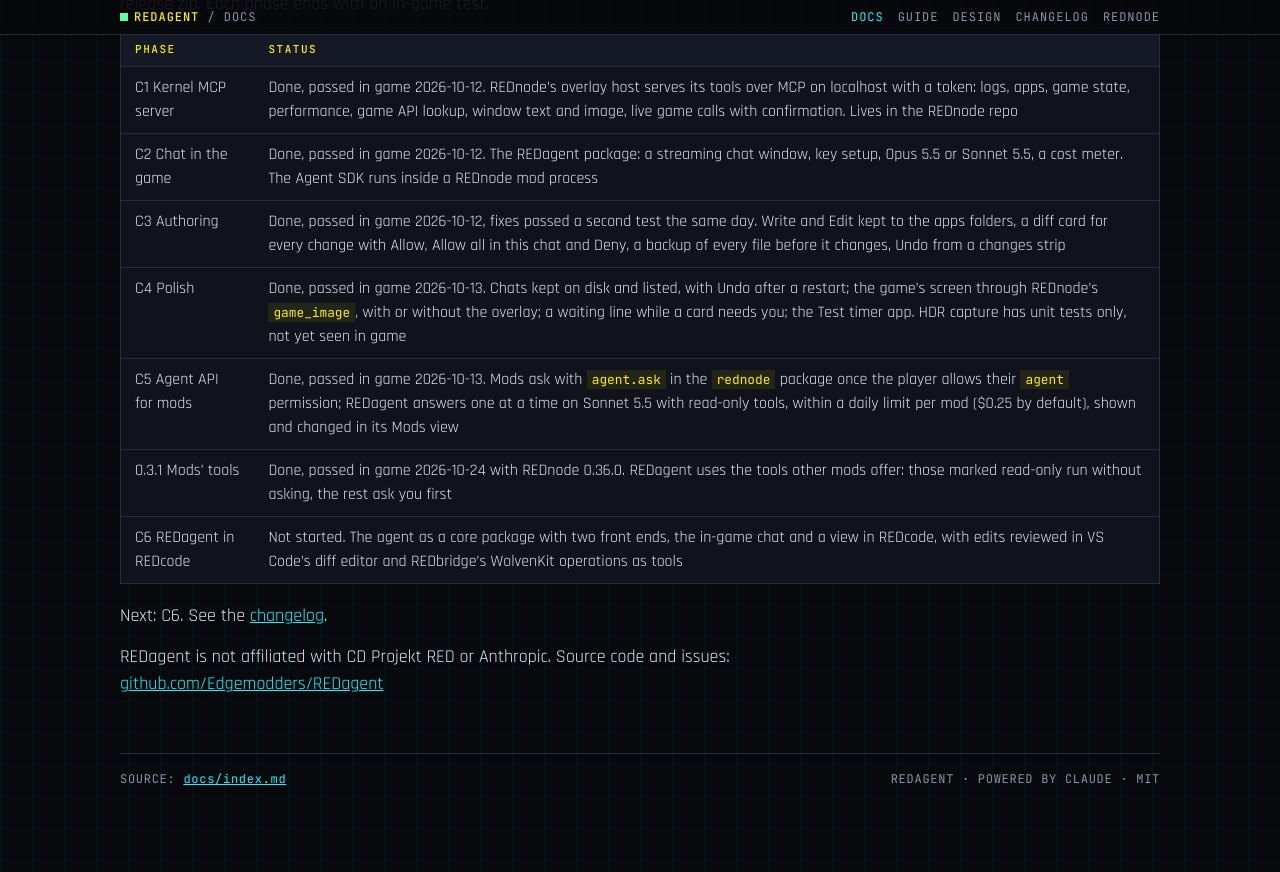
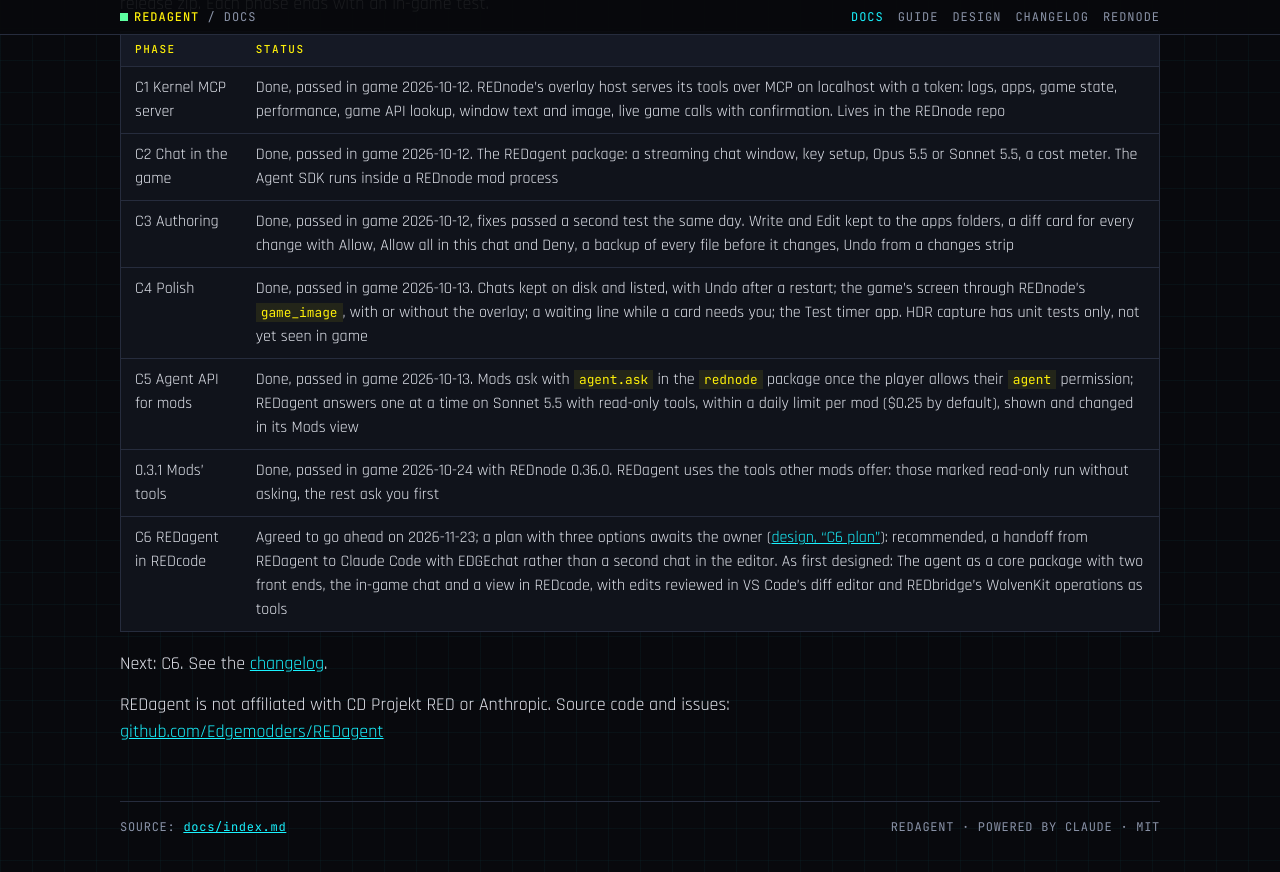
Before and after one commit to Edgemodders/REDagent, a Jekyll site: the page built from docs/index.md, in a window 1280 px wide and 900 px high, scrolled down 740 px. Shown: the top 872 px of the window. Built offline with Jekyll 4.4.1, drawn with Linux system fonts in a browser that asks for light colours; our own code applies the rules of GitHub Pages for plain Markdown files.

Commit message:
C6 plan: what REDagent in REDcode adds beside EDGEchat, three options (B recommended)
Co-Authored-By: Claude Opus 5.5 <noreply@anthropic.com>

```diff
--- a/docs/index.md
+++ b/docs/index.md
@@ -21,7 +21,7 @@ As of 2026-10-25. **REDagent 0.3.2 was released on 2026-10-25** on [GitHub](http
 | C4 Polish | Done, passed in game 2026-10-13. Chats kept on disk and listed, with Undo after a restart; the game's screen through REDnode's `game_image`, with or without the overlay; a waiting line while a card needs you; the Test timer app. HDR capture has unit tests only, not yet seen in game |
 | C5 Agent API for mods | Done, passed in game 2026-10-13. Mods ask with `agent.ask` in the `rednode` package once the player allows their `agent` permission; REDagent answers one at a time on Sonnet 5.5 with read-only tools, within a daily limit per mod ($0.25 by default), shown and changed in its Mods view |
 | 0.3.1 Mods' tools | Done, passed in game 2026-10-24 with REDnode 0.36.0. REDagent uses the tools other mods offer: those marked read-only run without asking, the rest ask you first |
-| C6 REDagent in REDcode | Not started. The agent as a core package with two front ends, the in-game chat and a view in REDcode, with edits reviewed in VS Code's diff editor and REDbridge's WolvenKit operations as tools |
+| C6 REDagent in REDcode | Agreed to go ahead on 2026-11-23; a plan with three options awaits the owner ([design, "C6 plan"](design.html#c6-plan-redagent-and-the-editor)): recommended, a handoff from REDagent to Claude Code with EDGEchat rather than a second chat in the editor. As first designed: The agent as a core package with two front ends, the in-game chat and a view in REDcode, with edits reviewed in VS Code's diff editor and REDbridge's WolvenKit operations as tools |
 
 Next: C6. See the [changelog](changelog.html).
 
```
Also changed, not shown: docs/design.md (+1 -1 lines).
